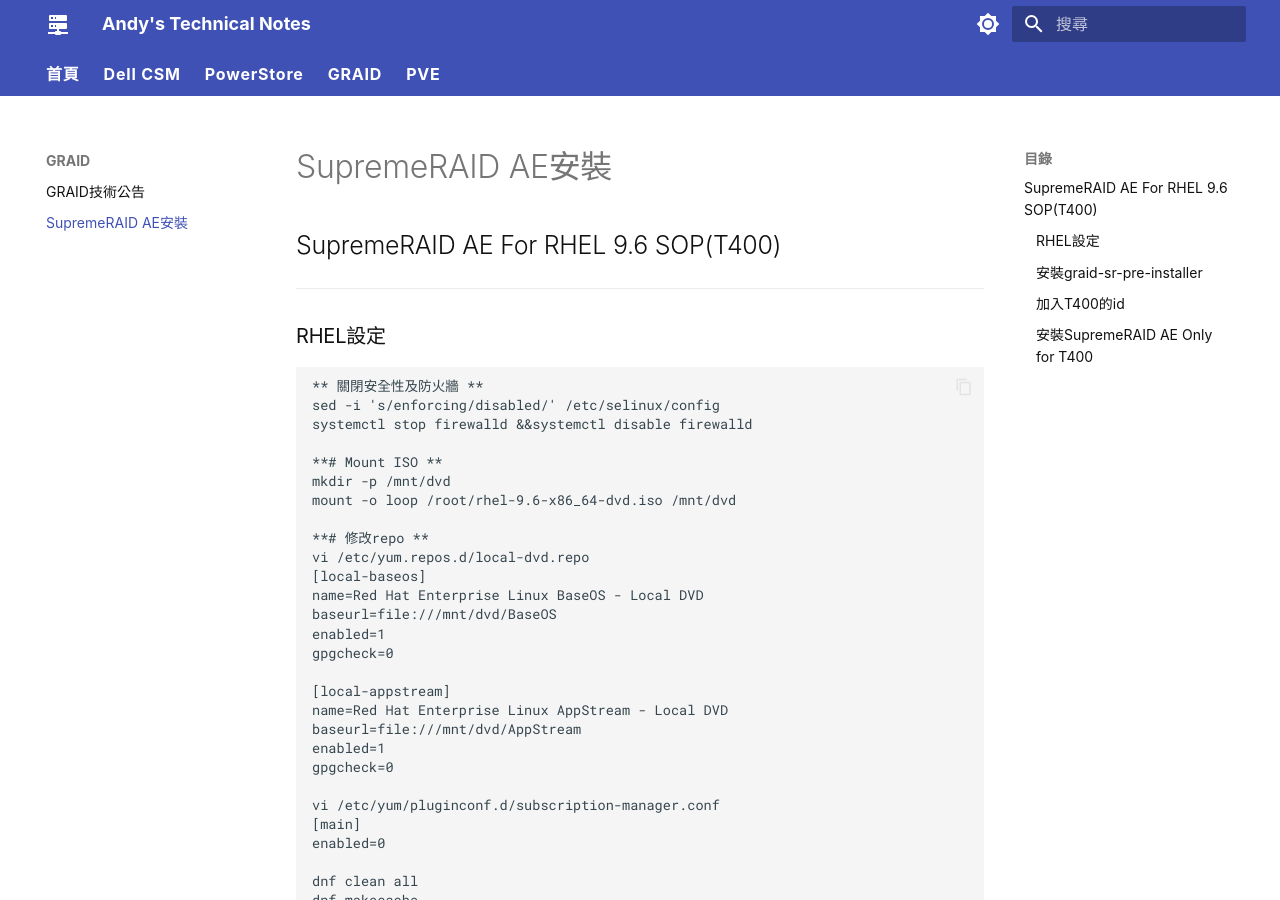
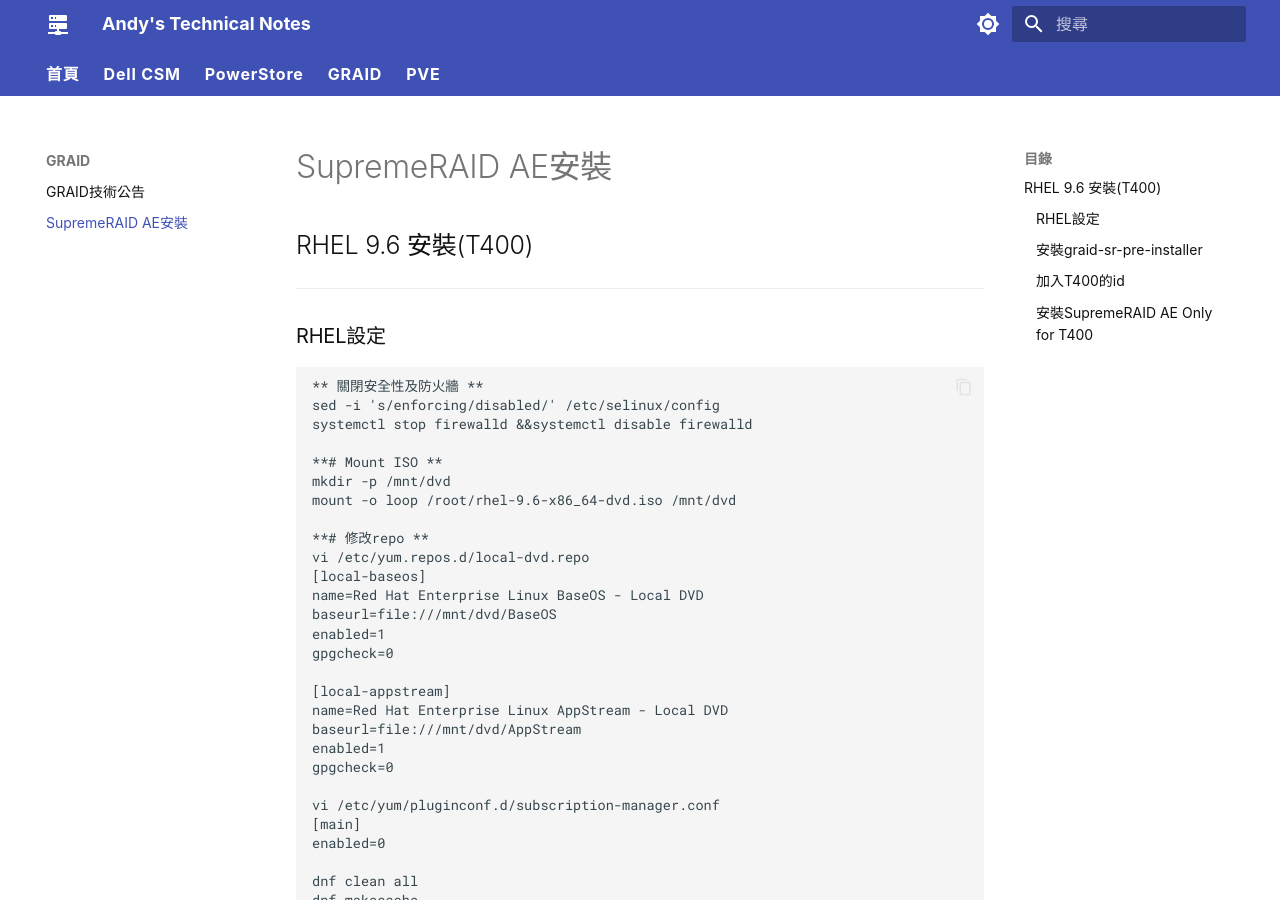
Before and after one commit to Andy0583/Metaage, an MkDocs documentation site: the page built from docs/graid/aeinstall.md, in a window 1280 px wide and 900 px high. Built offline with MkDocs 1.6.1 and Material for MkDocs 9.7.7, drawn with Linux system fonts in a browser that asks for light colours.

Commit message:
Update aeinstall.md

````diff
--- a/docs/graid/aeinstall.md
+++ b/docs/graid/aeinstall.md
@@ -1,4 +1,4 @@
-## SupremeRAID AE For RHEL 9.6 SOP(T400)
+## RHEL 9.6 安裝(T400)
 ---
 ### RHEL設定
 ```
````
